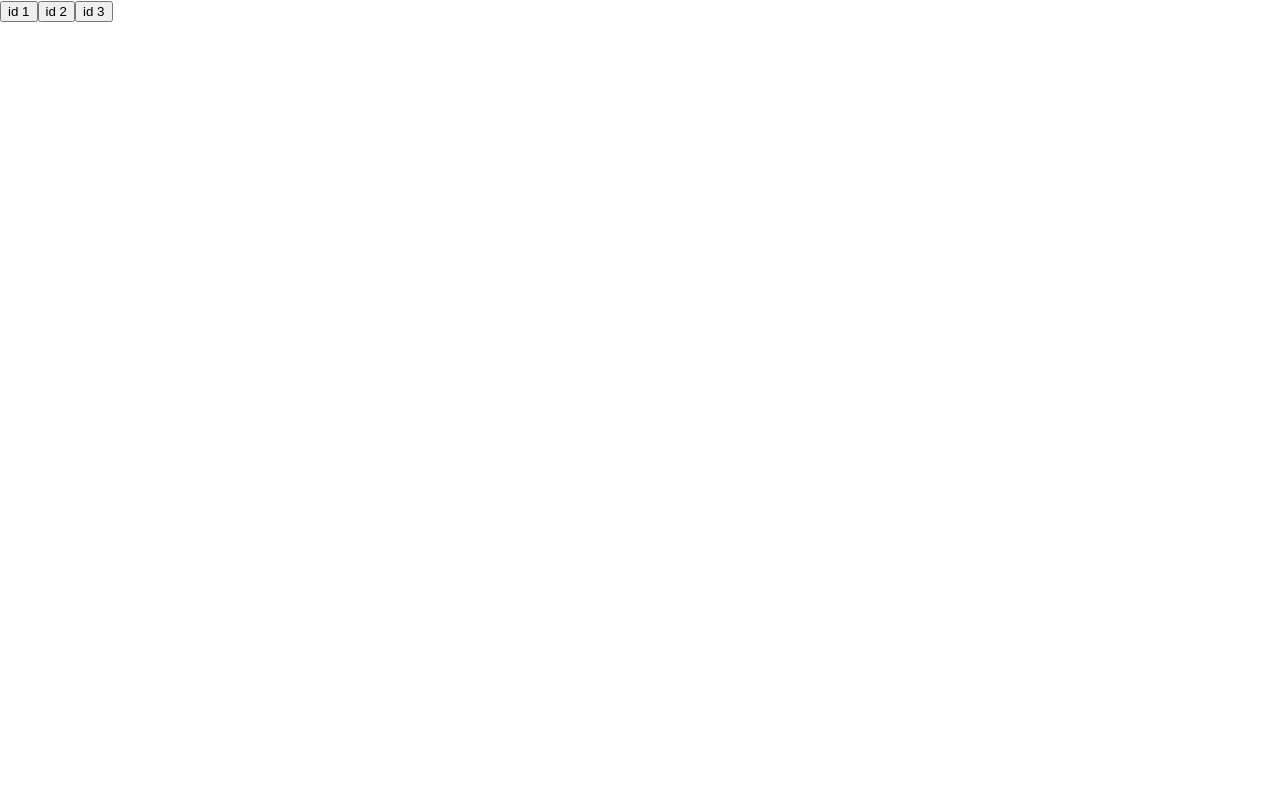
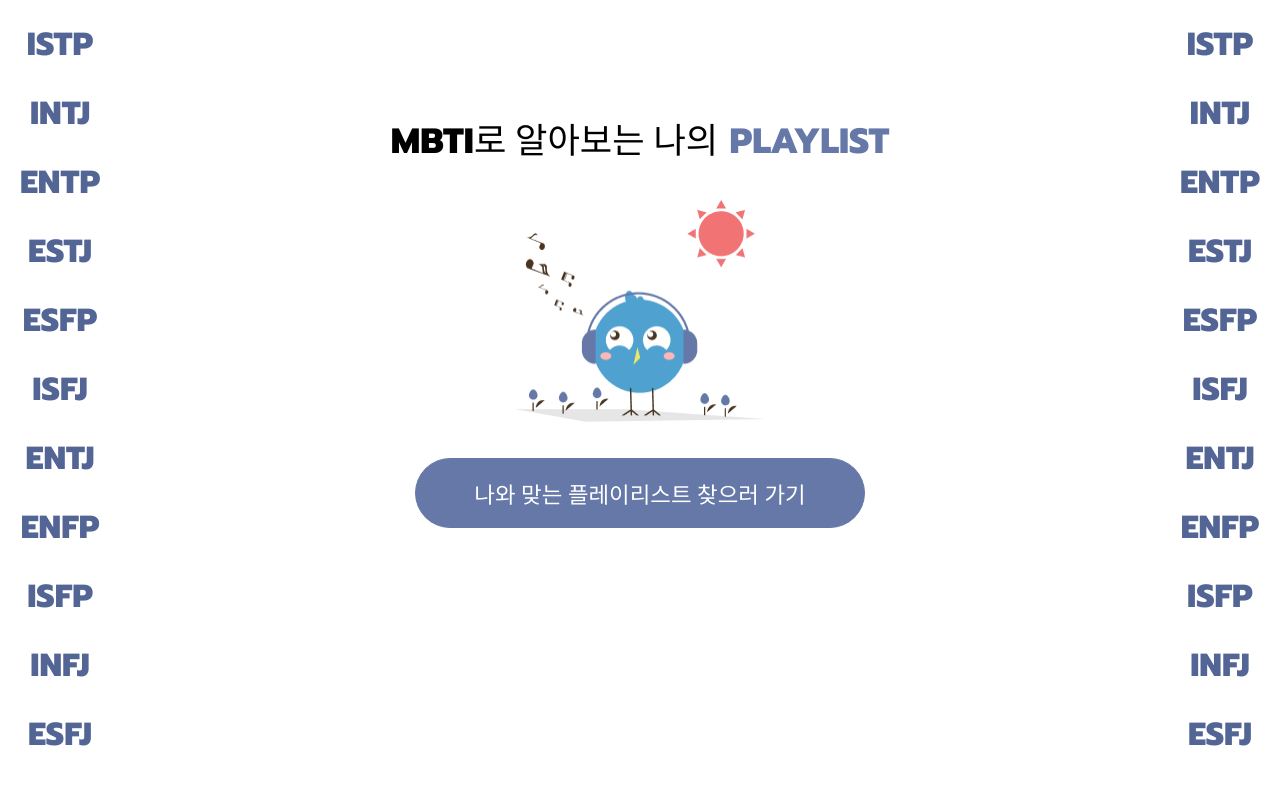
Before and after one commit to MGCWingcombo/Playlist_Client, a React (Create React App) app: page /mbti-test in a window 1280 px wide. Shown: the top 789 px of the page. Built offline with nearby package versions, Linux system fonts and the light colour scheme; a web font is replaced by a local one.

Commit message:
MBTI-test 시작 페이지

```diff
--- a/src/App.js
+++ b/src/App.js
@@ -1,5 +1,5 @@
 import React from "react";
-import MbtiTest from "./Pages/MbtiTest";
+import MbtiTest from "./Pages/MbtiTest/MbtiTest";
 import { BrowserRouter, Routes, Route } from "react-router-dom";
 import Home from "./Pages/Home";
 import "./App.css";
--- a/src/Components/Btn.js
+++ /dev/null
@@ -1,43 +0,0 @@
-import React, { useState } from "react";
-import axios from "axios";
-
-const Btn = ({ id }) => {
-  const [mbtis, setMbtis] = useState(null);
-  const [error, setError] = useState(null);
-  const hello = id;
-
-  const holder = async () => {
-    try {
-      setError(null);
-      setMbtis(null);
-      await axios
-        .get("https://jsonplaceholder.typicode.com/posts?_start=0&_end=5", {
-          params: {
-            id: hello,
-          },
-        })
-        .then((res) => {
-          setMbtis(res.data);
-          console.log("성공");
-        })
-        .catch((err) => {
-          console.log("실패");
-          setError(err);
-          throw err;
-        });
-    } catch (e) {
-      return <div>에러가 발생했습니다.</div>;
-    }
-  };
-
-  var keys = JSON.stringify(mbtis, ["id", "title"], 2);
-
-  return (
-    <>
-      <button onClick={holder}>id {hello}</button>
-      {mbtis && <textarea rows={7} value={keys} readOnly={true} />}
-    </>
-  );
-};
-
-export default Btn;
--- a/src/Pages/Home.js
+++ b/src/Pages/Home.js
@@ -10,7 +10,7 @@ const Home = ({ id }) => {
 
   return (
     <div>
-      <button onClick={navigateClick}>enfp playlist 추가 {id}</button>
+      <button onClick={navigateClick}>playlist 추가 {id}</button>
     </div>
   );
 };
--- a/src/Pages/MbtiTest.js
+++ /dev/null
@@ -1,22 +0,0 @@
-import React from "react";
-import Btn from "../Components/Btn";
-
-const MbtiTest = () => {
-  return (
-    <>
-      <Btn id={1} />
-      <Btn id={2} />
-      <Btn id={3} />
-
-      {/* <ul>
-            {mbtis.map(mbti => (
-                <li key={mbti.id}>
-                {mbti.userid} ({mbti.title})
-                </li>
-            ))}
-            </ul> */}
-    </>
-  );
-};
-
-export default MbtiTest;
--- /dev/null
+++ b/src/Pages/MbtiTest/MbtiTest.js
@@ -0,0 +1,34 @@
+import React from "react";
+import * as S from "./Style";
+import SideMbti from "../../Components/SideMbti/SideMbti";
+const MbtiTest = () => {
+  return (
+    <>
+      <S.Content>
+        <div className="left">
+          <SideMbti />
+        </div>
+        <S.Contents>
+          <S.Ment>
+            <div className="mbti">MBTI</div>
+            <div>로 알아보는 나의</div>
+            <div className="playlist"> PLAYLIST</div>
+          </S.Ment>
+          <S.backImage>
+            <img
+              className="img"
+              src={require("../../assets/teststart.png")}
+              alt="teststartimg"
+            />
+          </S.backImage>
+          <S.Btn>나와 맞는 플레이리스트 찾으러 가기</S.Btn>
+        </S.Contents>
+        <div className="right">
+          <SideMbti />
+        </div>
+      </S.Content>
+    </>
+  );
+};
+
+export default MbtiTest;
--- /dev/null
+++ b/src/Pages/MbtiTest/Style.js
@@ -0,0 +1,62 @@
+import styled from "styled-components";
+
+export const Content = styled.div`
+  display: flex;
+  .left {
+    margin-left: 20px;
+  }
+  .right {
+    margin-right: 20px;
+  }
+`;
+
+export const Contents = styled.div`
+  width: 100%;
+  height: 100vh;
+  display: flex;
+  flex-direction: column;
+  justify-content: space-evenly;
+  align-items: center;
+`;
+export const Ment = styled.div`
+  font-size: 2.2rem;
+  font-family: "NanumExtra";
+  font-weight: 300;
+  text-align: center;
+  display: flex;
+  flex-direction: column;
+  margin-top: 10vh;
+  white-space: nowrap;
+  display: inline;
+  div {
+    display: inline;
+  }
+  .mbti {
+    font-family: "Prompt";
+  }
+  .playlist {
+    font-family: "Prompt";
+    color: #6578a7;
+  }
+`;
+
+export const backImage = styled.image`
+  position: relative;
+
+  img {
+    width: 250px;
+    height: 222.7px;
+  }
+`;
+
+export const Btn = styled.button`
+  font-family: "NanumBold";
+  background: #6578a7;
+  color: white;
+  font-size: 1.4rem;
+  width: 450px;
+  height: 70px;
+  border: 1px solid #6578a7;
+  border-radius: 50px;
+  margin-bottom: 30vh;
+`;
```
Also changed, not shown: src/assets/teststart.png (added).
